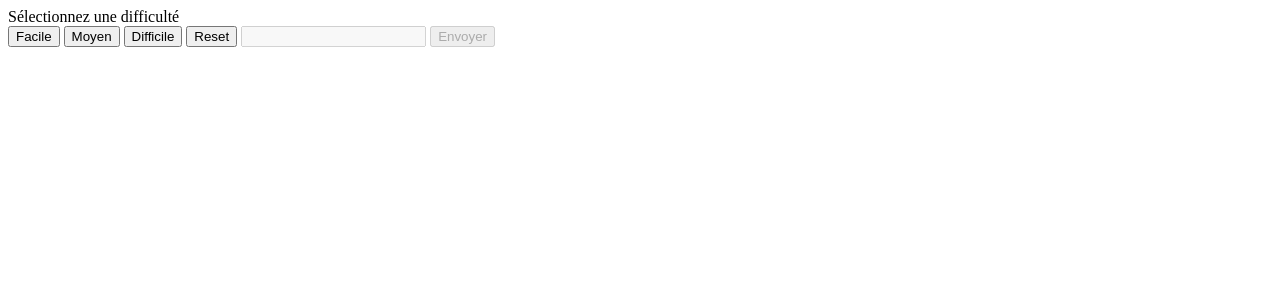
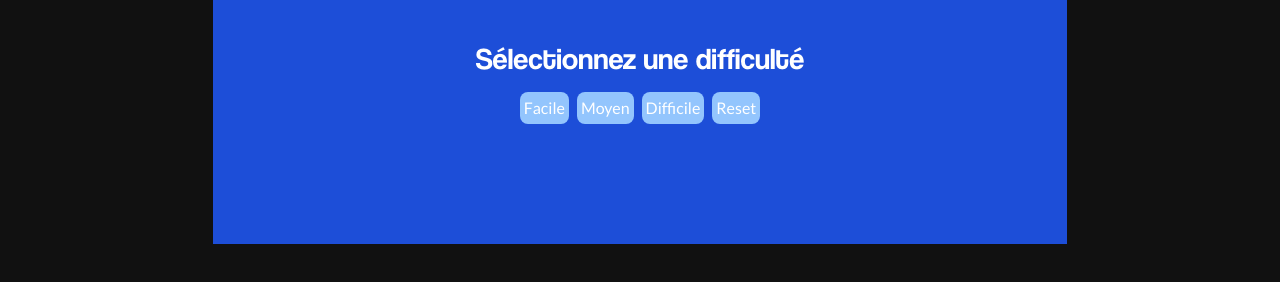
Before and after one commit to PolitSolelh/juste-prix, a website: page index.html in a window 1280 px wide. Drawn offline with nearby package versions, Linux system fonts and the light colour scheme.

Commit message:
added tailwind and basic styling

```diff
--- a/index.html
+++ b/index.html
@@ -5,18 +5,26 @@
     <meta name="viewport" content="width=device-width, initial-scale=1.0">
     <title>Document</title>
     <script src="/script.js"></script>
-    <link href="/main.css">
+    <link href="main.css" rel="stylesheet">
+    <script src="https://cdn.tailwindcss.com"></script>
 </head>
 <body>
-    <div id="difficulty">Sélectionnez une difficulté</div>
-    <button id="easy" onclick="choixDifficulte(50)">Facile</button>
-    <button id="normal" onclick="choixDifficulte(100)">Moyen</button>
-    <button id="hard" onclick="choixDifficulte(1000)">Difficile</button>
-    <button onclick="reset()">Reset</button>
-    <input id="guess" type="number" disabled></input>
-    <button id="send" onclick="humanGuess()" disabled>Envoyer</button>
-    <p id="secret"></p>
-    <p id="prix"></p>
-    <p id="tentatives"></p>
+    <main class="flex flex-col align-center items-center w-2/3 h-1/2 bg-blue-700 pt-10 pb-10">
+        <div id="difficulty" class="text-3xl text-center font-coolvetica">Sélectionnez une difficulté</div>
+
+        <section class="flex flex-row justify-evenly p-3">
+            <button id="easy" onclick="choixDifficulte(50)" style="display:flex" class="bg-blue-300 hover:bg-blue-500 disabled:hover:bg-blue-300 rounded-lg p-1 m-1">Facile</button>
+            <button id="normal" onclick="choixDifficulte(100)" style="display:flex" class="bg-blue-300 hover:bg-blue-500 disabled:hover:bg-blue-300 rounded-lg p-1 m-1">Moyen</button>
+            <button id="hard" onclick="choixDifficulte(1000)" style="display:flex" class="bg-blue-300 hover:bg-blue-500 disabled:hover:bg-blue-300 rounded-lg p-1 m-1">Difficile</button>
+            <button onclick="reset()" style="display:flex" class="bg-blue-300 hover:bg-blue-500 disabled:hover:bg-blue-300 rounded-lg p-1 m-1">Reset</button>
+            <input id="guess" type="number" style="display:none" class="flex bg-blue-300 hover:bg-blue-500 disabled:hover:bg-blue-300 rounded-lg p-1 m-1"></input>
+            <button id="send" onclick="humanGuess()" style="display:none" class="flex bg-blue-300 hover:bg-blue-500 disabled:hover:bg-blue-300 rounded-lg p-1 m-1">Envoyer</button>
+        </section>
+
+        <section class="h-16">
+            <div id="prix"></div>
+            <div id="tentatives"></div>
+        </section>
+    </main>
 </body>
 </html>
--- /dev/null
+++ b/input.css
@@ -0,0 +1,29 @@
+@tailwind base;
+@tailwind components;
+@tailwind utilities;
+
+
+@font-face{
+    font-family: AgencyFB;
+    src: url(./fonts/AGENCYB.TTF);
+}
+
+@font-face{
+    font-family: Coolvetica;
+    src: url(./fonts/coolveticarg.otf) format("opentype");
+}
+
+@font-face{
+    font-family: Lato;
+    src: url(./fonts/Lato-Regular.ttf);
+}
+
+body{
+    display: flex;
+    background-color: #111;
+    color: #fff;
+    margin: 0px;
+    align-items: center;
+    justify-content: center;
+    font-family: 'Lato', sans serif;
+}
--- /dev/null
+++ b/package.json
@@ -0,0 +1,5 @@
+{
+  "devDependencies": {
+    "tailwindcss": "^3.4.15"
+  }
+}
--- /dev/null
+++ b/tailwind.config.js
@@ -0,0 +1,14 @@
+/** @type {import('tailwindcss').Config} */
+module.exports = {
+  content: [
+    './*.{html,js}',
+  ],
+  theme: {
+    extend: {
+      fontFamily: {
+        'coolvetica': ['Coolvetica']
+    },
+  },
+  },
+  plugins: [],
+}
```
Also changed, not shown: fonts/Lato-Regular.ttf (added), fonts/coolveticarg.otf (added), main.css, 1 other file.
